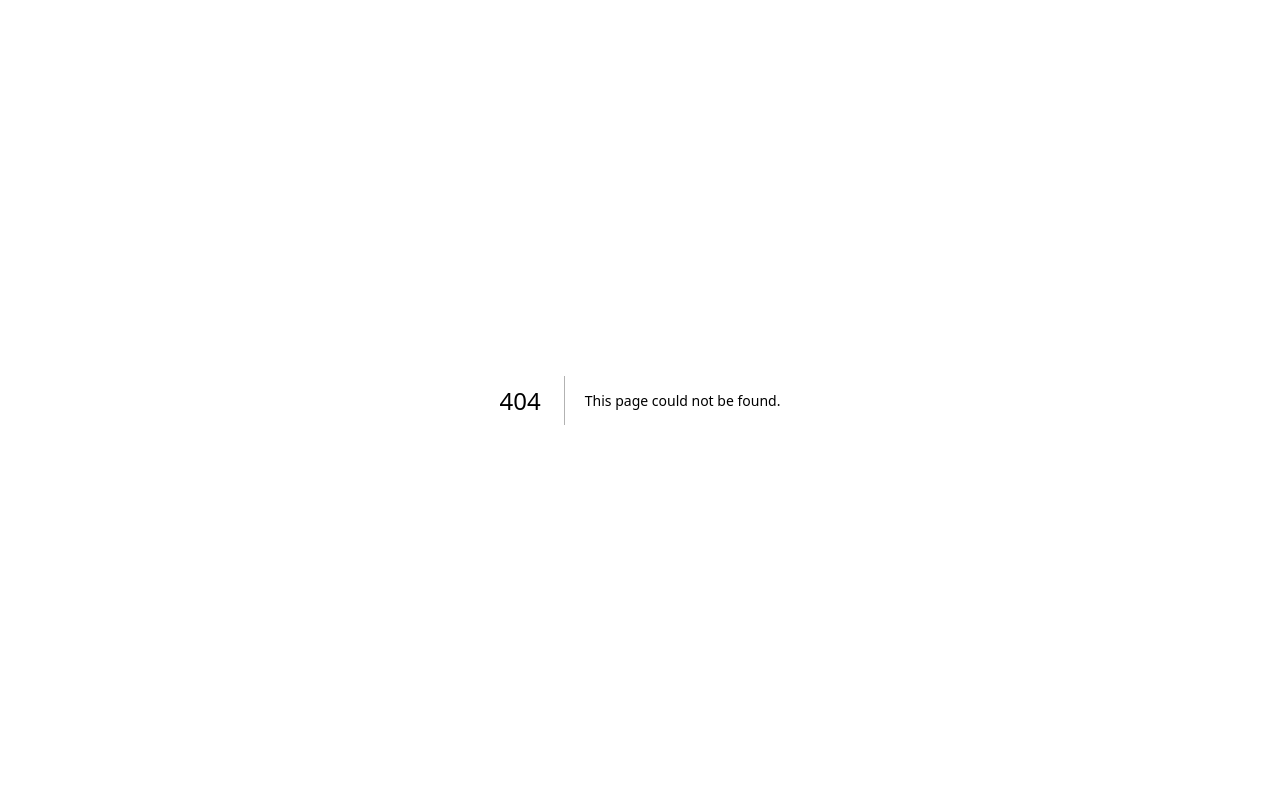
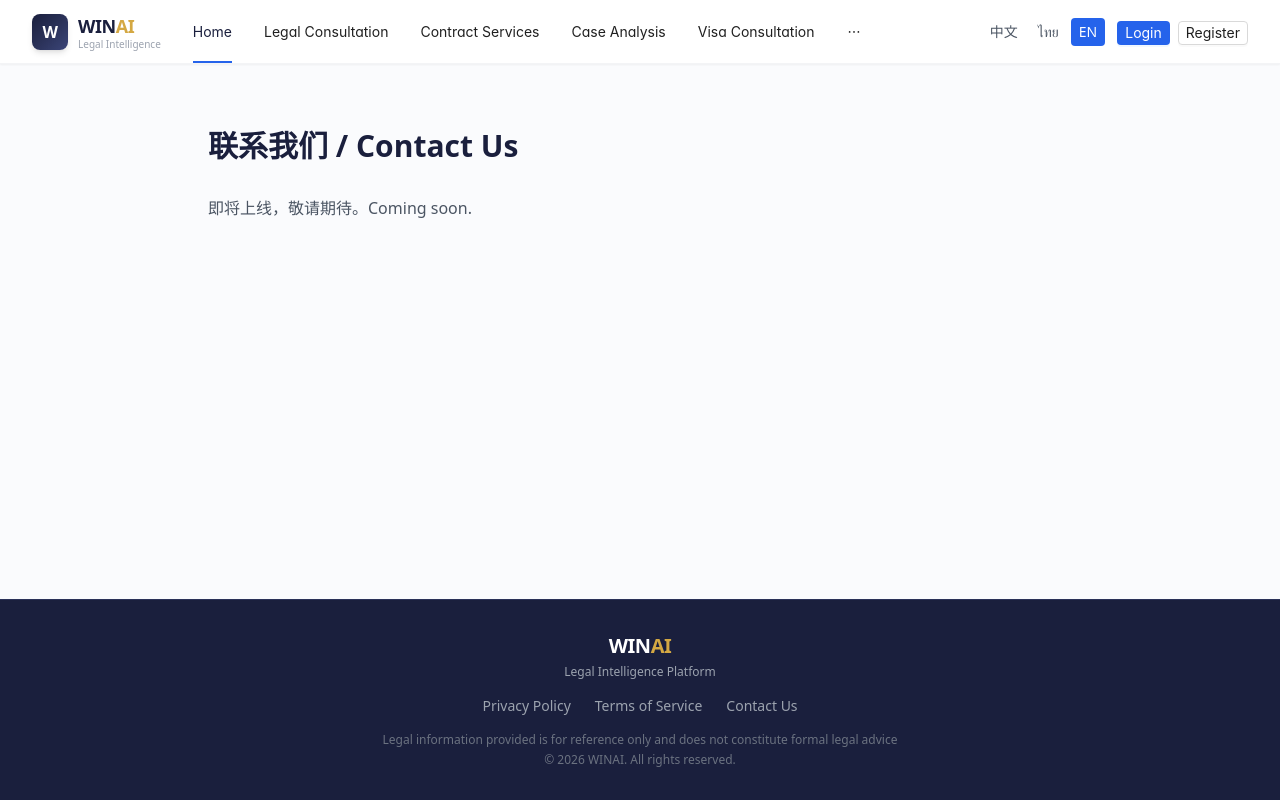
Before and after one commit to 3Xbang/winai, a Next.js app: page /en/contact in a window 1280 px wide. Before the commit this address had no page. Built offline with nearby package versions, Linux system fonts and the light colour scheme.

Commit message:
feat: add terms, privacy, contact placeholder pages

```diff
--- /dev/null
+++ b/src/app/[locale]/contact/page.tsx
@@ -0,0 +1,8 @@
+export default function ContactPage() {
+  return (
+    <div className="max-w-4xl mx-auto px-4 py-16">
+      <h1 className="text-3xl font-bold mb-8">联系我们 / Contact Us</h1>
+      <p className="text-gray-600">即将上线，敬请期待。Coming soon.</p>
+    </div>
+  );
+}
--- /dev/null
+++ b/src/app/[locale]/privacy/page.tsx
@@ -0,0 +1,8 @@
+export default function PrivacyPage() {
+  return (
+    <div className="max-w-4xl mx-auto px-4 py-16">
+      <h1 className="text-3xl font-bold mb-8">隐私政策 / Privacy Policy</h1>
+      <p className="text-gray-600">即将上线，敬请期待。Coming soon.</p>
+    </div>
+  );
+}
--- /dev/null
+++ b/src/app/[locale]/terms/page.tsx
@@ -0,0 +1,8 @@
+export default function TermsPage() {
+  return (
+    <div className="max-w-4xl mx-auto px-4 py-16">
+      <h1 className="text-3xl font-bold mb-8">服务条款 / Terms of Service</h1>
+      <p className="text-gray-600">即将上线，敬请期待。Coming soon.</p>
+    </div>
+  );
+}
```
